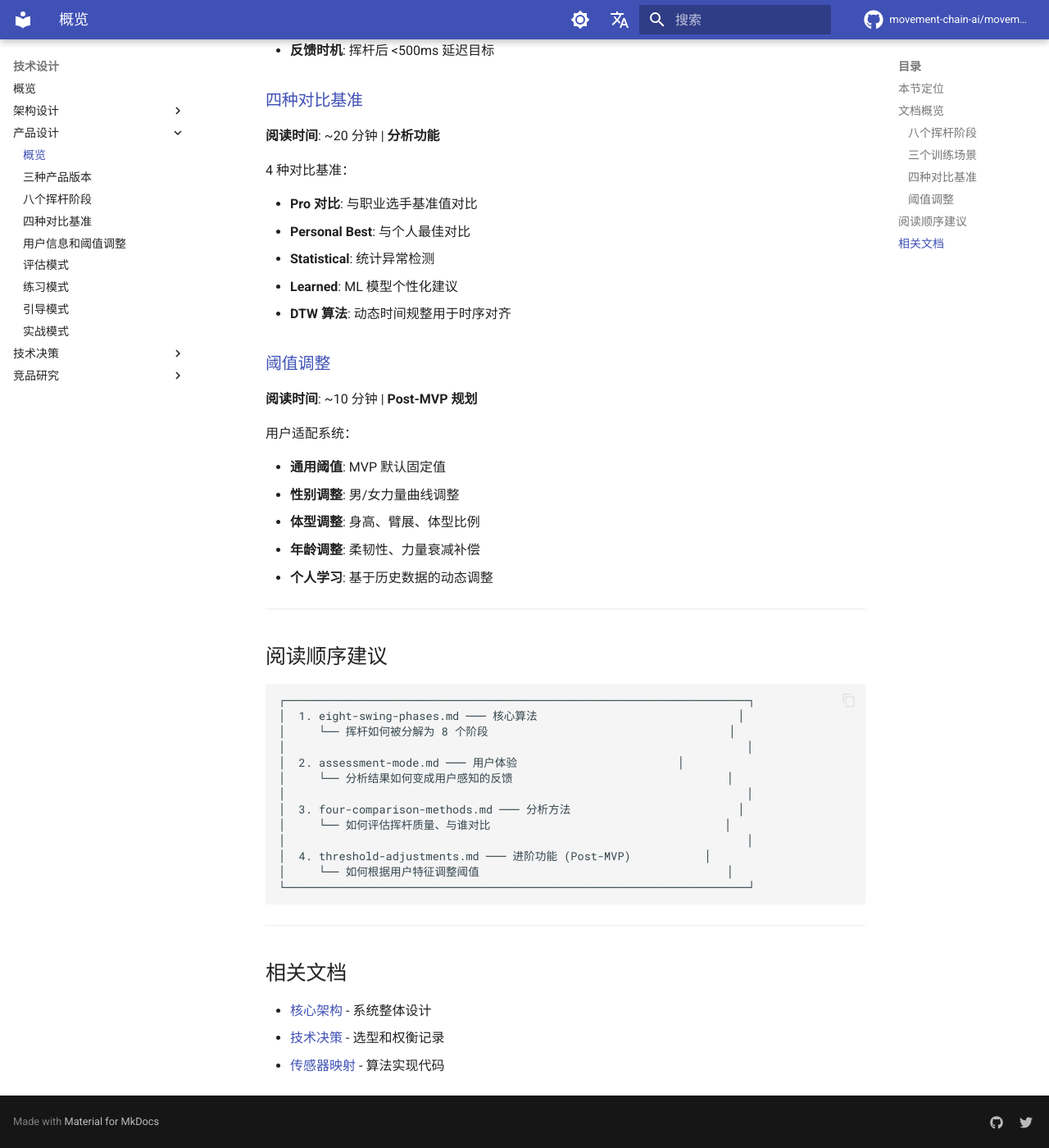
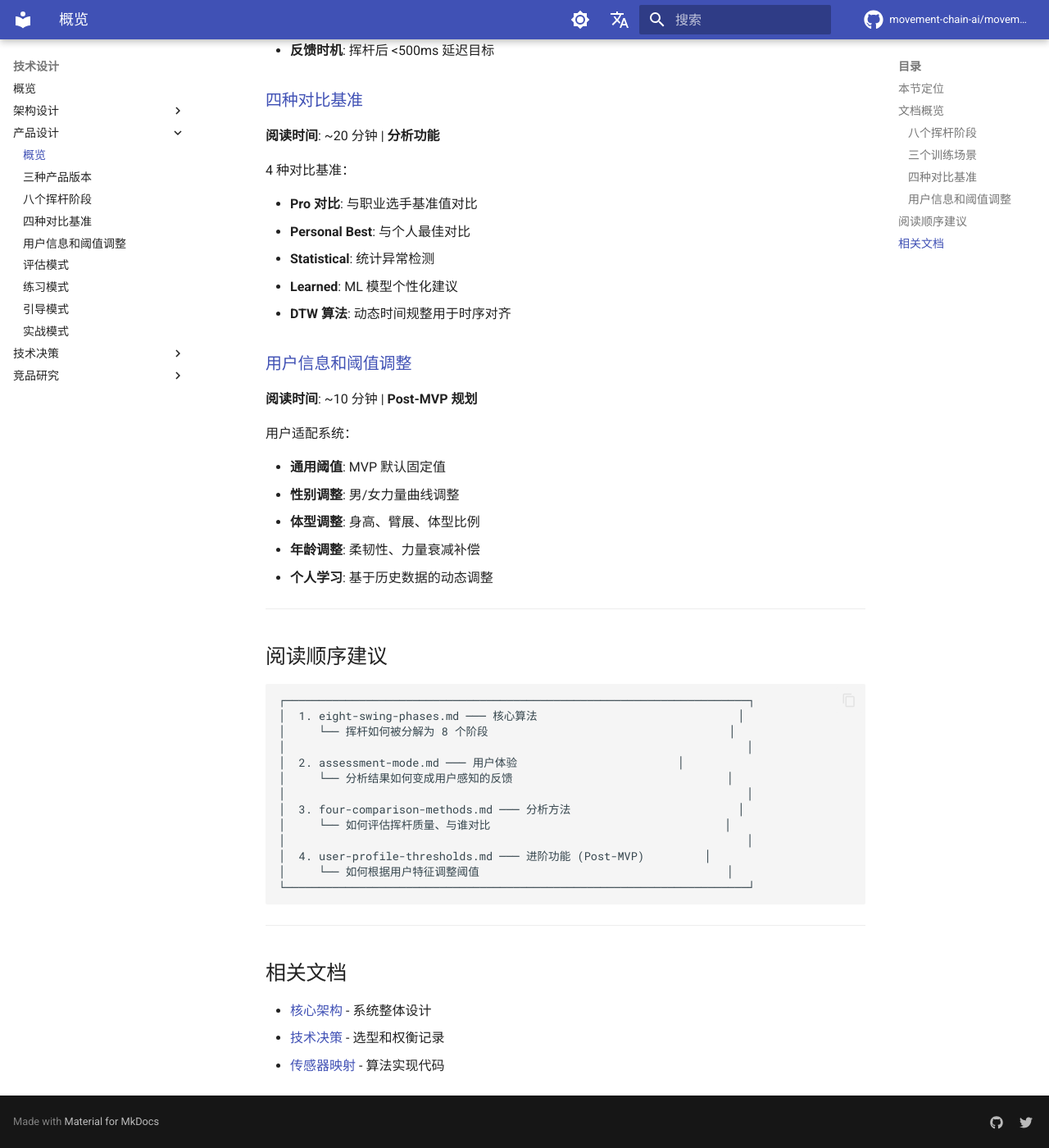
Before and after one commit to movement-chain-ai/movement-chain-docs, an MkDocs documentation site: the page built from docs/zh/design/specs/index.md, in a window 1280 px wide and 1400 px high, scrolled down 973 px. Shown: the whole window at 82% size. Built offline with MkDocs 1.6.1 and Material for MkDocs 9.7.7, drawn with Linux system fonts in a browser that asks for light colours; comment, search, counter and statistics services are not loaded; the version menu is left out.

Commit message:
fix: 更新指向 threshold-adjustments.md 的所有链接
- design/index.md
- design/architecture/mvp-plan.md
- design/specs/index.md

🤖 Generated with [Claude Code](https://claude.com/claude-code)

Co-Authored-By: Claude Opus 4.5 <noreply@anthropic.com>

````diff
--- a/docs/zh/design/index.md
+++ b/docs/zh/design/index.md
@@ -49,7 +49,7 @@
 | [八个挥杆阶段](specs/eight-swing-phases.md) | 8阶段定义与检测方法 |
 | [三个训练场景](specs/assessment-mode.md) | 三个训练场景与反馈通道 |
 | [四种对比基准](specs/four-comparison-methods.md) | DTW 与四种对比基准 |
-| [阈值调整](specs/threshold-adjustments.md) | 按用户特征调整阈值 |
+| [用户信息和阈值调整](specs/user-profile-thresholds.md) | 按用户特征调整阈值 |
 
 ### 技术决策
 
--- a/docs/zh/design/specs/index.md
+++ b/docs/zh/design/specs/index.md
@@ -45,7 +45,7 @@
 - **Learned**: ML 模型个性化建议
 - **DTW 算法**: 动态时间规整用于时序对齐
 
-### [阈值调整](threshold-adjustments.md)
+### [用户信息和阈值调整](user-profile-thresholds.md)
 
 **阅读时间**: ~10 分钟 | **Post-MVP 规划**
 
@@ -72,7 +72,7 @@
 │  3. four-comparison-methods.md ─── 分析方法                         │
 │     └── 如何评估挥杆质量、与谁对比                                   │
 │                                                                     │
-│  4. threshold-adjustments.md ─── 进阶功能 (Post-MVP)           │
+│  4. user-profile-thresholds.md ─── 进阶功能 (Post-MVP)         │
 │     └── 如何根据用户特征调整阈值                                     │
 └─────────────────────────────────────────────────────────────────────┘
 ```
````
Also changed, not shown: docs/zh/design/architecture/mvp-plan.md (+1 -1 lines).
